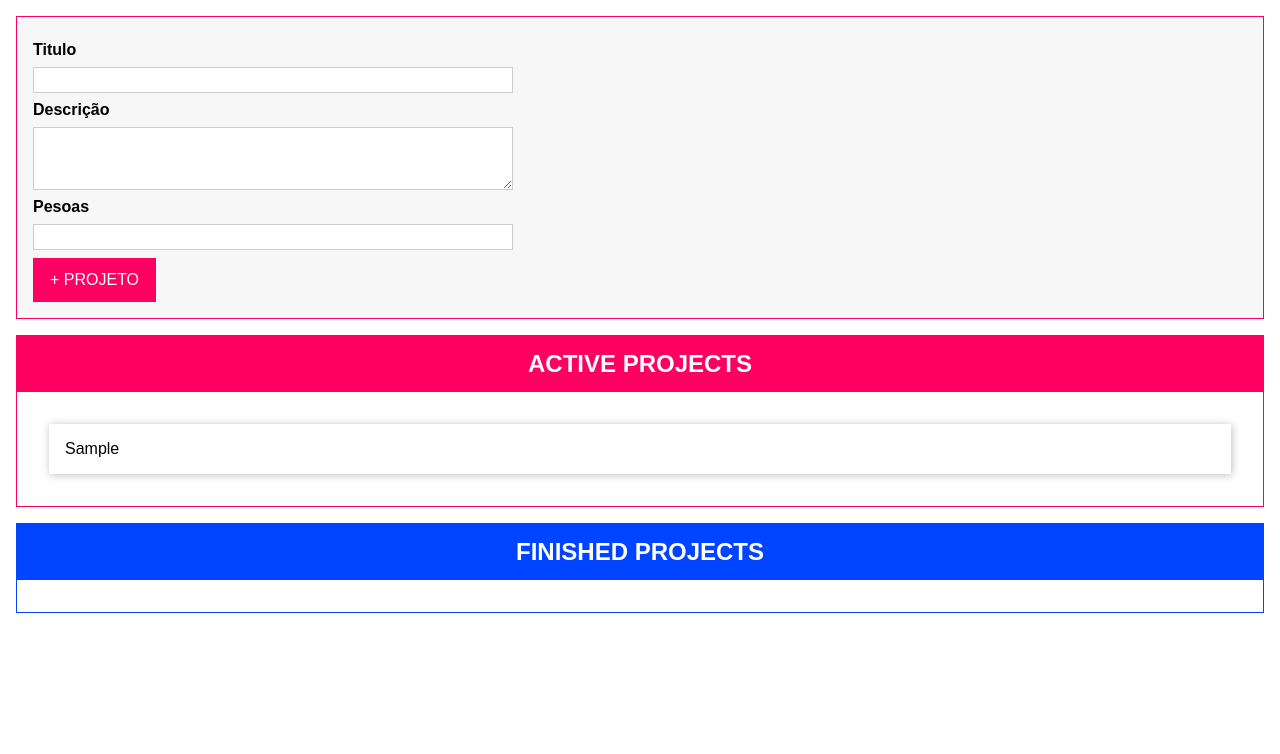
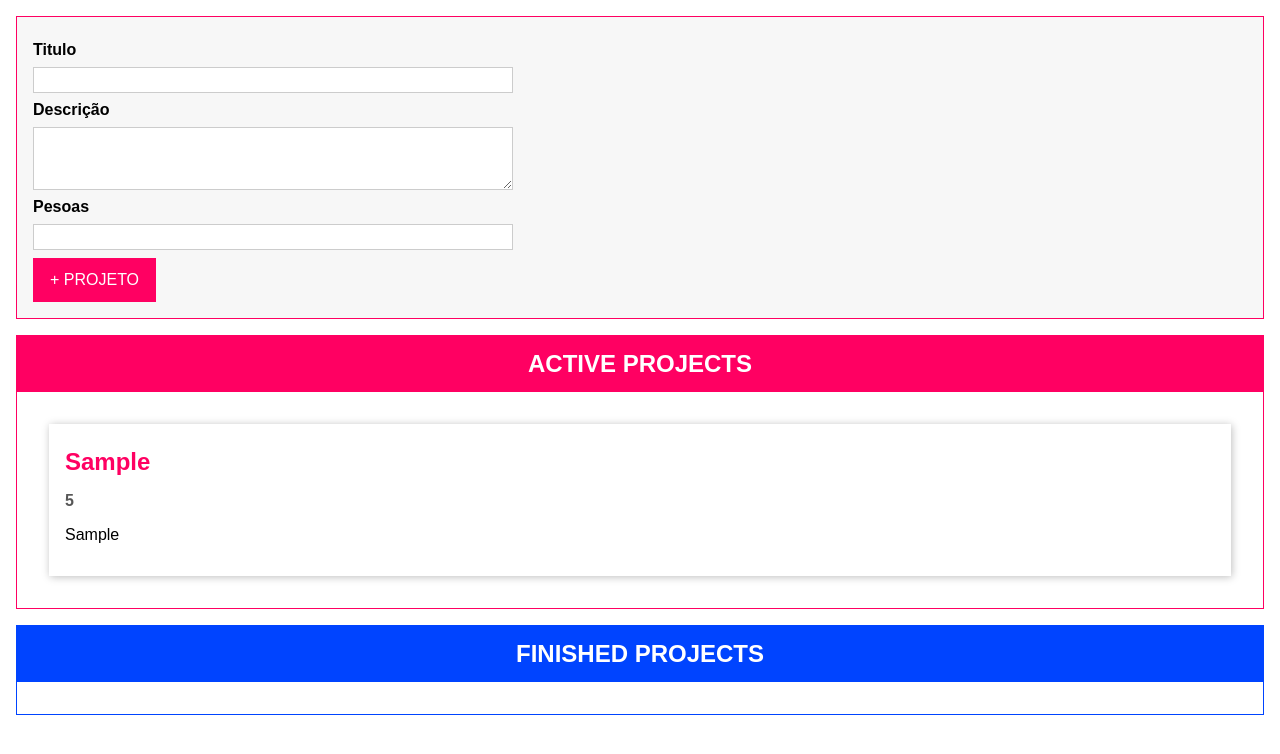
Before and after one commit to rodrigoross/drag-drop, a website with bundled scripts: page index.html in a window 1280 px wide. Both pictures are taken after typing "Sample", "Sample", "5" into the empty fields and a click on the button "+ PROJETO". Built offline with nearby package versions, Linux system fonts and the light colour scheme.

Commit message:
feat: adicionado ProjectItem

```diff
--- a/index.html
+++ b/index.html
@@ -27,7 +27,11 @@
       </form>
     </template>
     <template id="single-project">
-      <li></li>
+      <li>
+        <h2></h2>
+        <h3></h3>
+        <p></p>
+      </li>
     </template>
     <template id="project-list">
       <section class="projects">
--- a/src/app.ts
+++ b/src/app.ts
@@ -31,7 +31,7 @@ class ProjectState extends State<Project> {
 
   // Para garantir somente uma instancia da classe.
   private constructor() {
-    super()
+    super();
   }
 
   static getInstance() {
@@ -128,8 +128,8 @@ function validate(input: Validatable) {
  */
 abstract class Component<T extends HTMLElement, U extends HTMLElement> {
   templateElement: HTMLTemplateElement;
-  hostElement: T;
-  element: U;
+  hostElement: T; // Onde o elemento será renderizado
+  element: U; // Qual Elemento será renderizado
 
   constructor(
     templateId: string,
@@ -173,6 +173,30 @@ abstract class Component<T extends HTMLElement, U extends HTMLElement> {
 }
 
 /**
+ * Project Item
+ */
+class ProjectItem extends Component<HTMLUListElement, HTMLLIElement> {
+  private projeto: Project;
+
+  constructor(hostId: string, project: Project) {
+    super("single-project", hostId, false, project.id);
+    this.projeto = project;
+
+    this.configure();
+    this.renderContent();
+  }
+
+  configure(): void {}
+
+  renderContent() {
+    this.element.querySelector("h2")!.textContent = this.projeto.titulo;
+    this.element.querySelector("h3")!.textContent =
+      this.projeto.pessoas.toString();
+    this.element.querySelector("p")!.textContent = this.projeto.descricao;
+  }
+}
+
+/**
  * Project List
  */
 class ProjectList extends Component<HTMLDivElement, HTMLElement> {
@@ -183,20 +207,6 @@ class ProjectList extends Component<HTMLDivElement, HTMLElement> {
     this.assignedProjects = [];
     this.configure();
     this.renderContent();
-  }
-
-  renderProjects() {
-    const listEl = document.getElementById(
-      `${this.type}-projects-list`
-    )! as HTMLUListElement;
-
-    listEl.innerHTML = ""; // Reseta valores anteriores da lista do projeto
-
-    for (const projectItem of this.assignedProjects) {
-      const listItem = document.createElement("li");
-      listItem.textContent = projectItem.titulo;
-      listEl.appendChild(listItem);
-    }
   }
 
   configure() {
@@ -223,6 +233,18 @@ class ProjectList extends Component<HTMLDivElement, HTMLElement> {
     this.element.querySelector("ul")!.id = listId; //acessa e seta a tag html
     this.element.querySelector("h2")!.textContent =
       this.type.toUpperCase() + " PROJECTS";
+  }
+
+  private renderProjects() {
+    const listEl = document.getElementById(
+      `${this.type}-projects-list`
+    )! as HTMLUListElement;
+
+    listEl.innerHTML = ""; // Reseta valores anteriores da lista do projeto
+
+    for (const projectItem of this.assignedProjects) {
+      new ProjectItem(this.element.querySelector('ul')!.id, projectItem);
+    }
   }
 }
 
```
